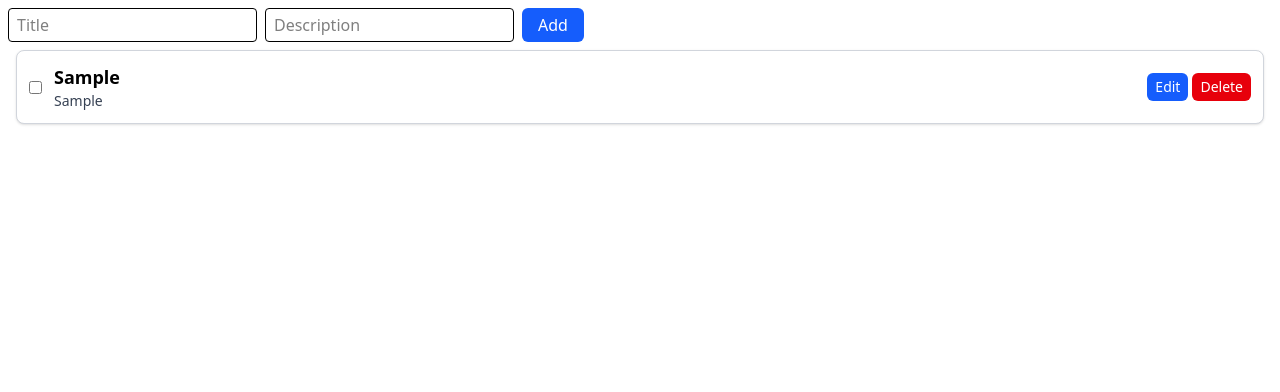
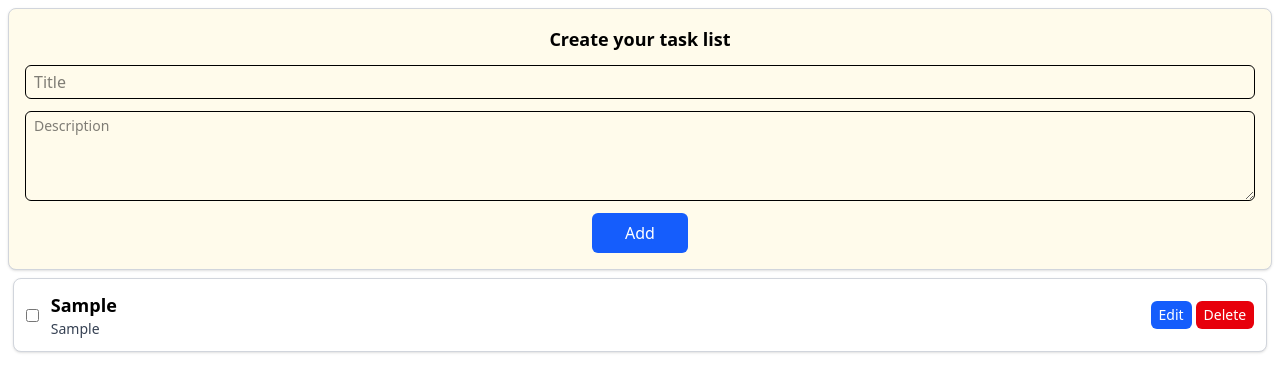
Before and after one commit to Azrim9/task-tracker, a React app: page / in a window 1280 px wide. Both pictures are taken after typing "Sample", "Sample" into the empty fields and a click on the button "Add". Shown: the top 392 px of the page. Built offline with nearby package versions, Linux system fonts and the light colour scheme; the HTML template or start-up script is replaced by a standard one.

Commit message:
Tailwind CSS styling for TaskForm, TaskList and TaskList

```diff
--- a/src/components/TaskForm.tsx
+++ b/src/components/TaskForm.tsx
@@ -16,22 +16,32 @@ const TaskForm: React.FC<TaskFormProps> = ({ onAddTask }) => {
   };
 
   return (
-    <form onSubmit={handleSubmit} className="flex gap-2 mx-2 my-2">
+    <form
+      onSubmit={handleSubmit}
+      className="flex flex-col gap-3 p-4 m-2 shadow-sm border border-gray-300 rounded-lg bg-amber-50"
+    >
+      <span className="font-semibold text-lg self-center">
+        Create your task list
+      </span>
+
       <input
         onChange={(e) => setTitleText(e.target.value)}
         placeholder="Title"
         value={titleText}
-        className="border rounded-sm px-2 py-1"
+        className="border rounded-md px-2 py-1 focus:outline-blue-500 w-full"
       />
-      <input
+
+      <textarea
         onChange={(e) => setDescriptionText(e.target.value)}
         placeholder="Description"
         value={descriptionText}
-        className="border rounded-sm px-2 py-1"
+        rows={4}
+        className="border rounded-md px-2 py-1 text-sm focus:outline-blue-500 w-full"
       />
+
       <button
         type="submit"
-        className="bg-blue-600 hover:bg-blue-400 text-white px-4 rounded-md"
+        className="bg-blue-600 hover:bg-blue-400 text-white px-4 py-2 rounded-md w-24 self-center"
       >
         Add
       </button>
--- a/src/components/TaskItem.tsx
+++ b/src/components/TaskItem.tsx
@@ -30,8 +30,8 @@ const TaskItem: React.FC<TaskItemProps> = ({
   };
 
   return (
-    <li className="flex items-center justify-between border border-gray-300 rounded-lg p-3 bg-white shadow-sm">
-      <div className="flex items-center gap-3 w-[90%]">
+    <li className="flex items-center justify-between border border-gray-300 rounded-lg p-3 bg-white shadow-sm w-[98%]">
+      <div className="flex items-center gap-3 w-full">
         <input
           type="checkbox"
           checked={task.completed}
--- a/src/components/TaskList.tsx
+++ b/src/components/TaskList.tsx
@@ -18,9 +18,14 @@ const TaskList: React.FC<TaskListProps> = ({
   onDeleteTask,
   onEditTask,
 }) => {
+  if (tasks.length === 0) {
+    return (
+      <div className="text-gray-500 text-center py-4">No tasks yet...</div>
+    );
+  }
   return (
-    <div className="max-w-full mx-auto px-4">
-      <ul>
+    <div>
+      <ul className="flex flex-col gap-3 w-full items-center">
         {tasks.map((task) => (
           <TaskItem
             key={task.id}
```
